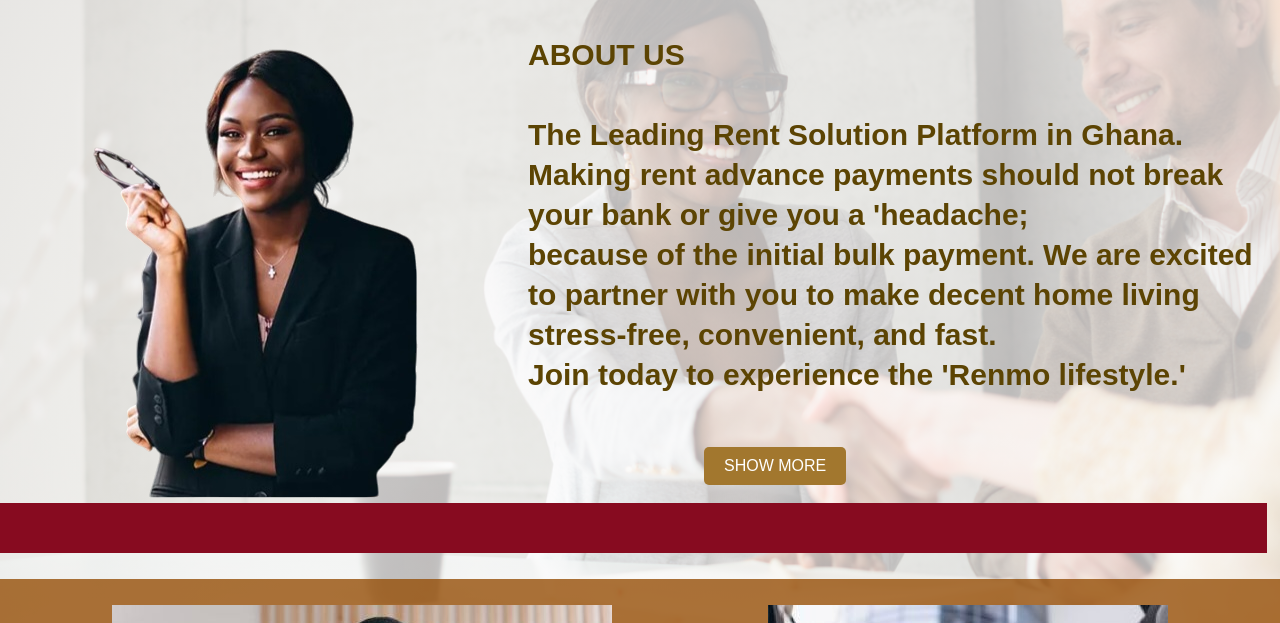
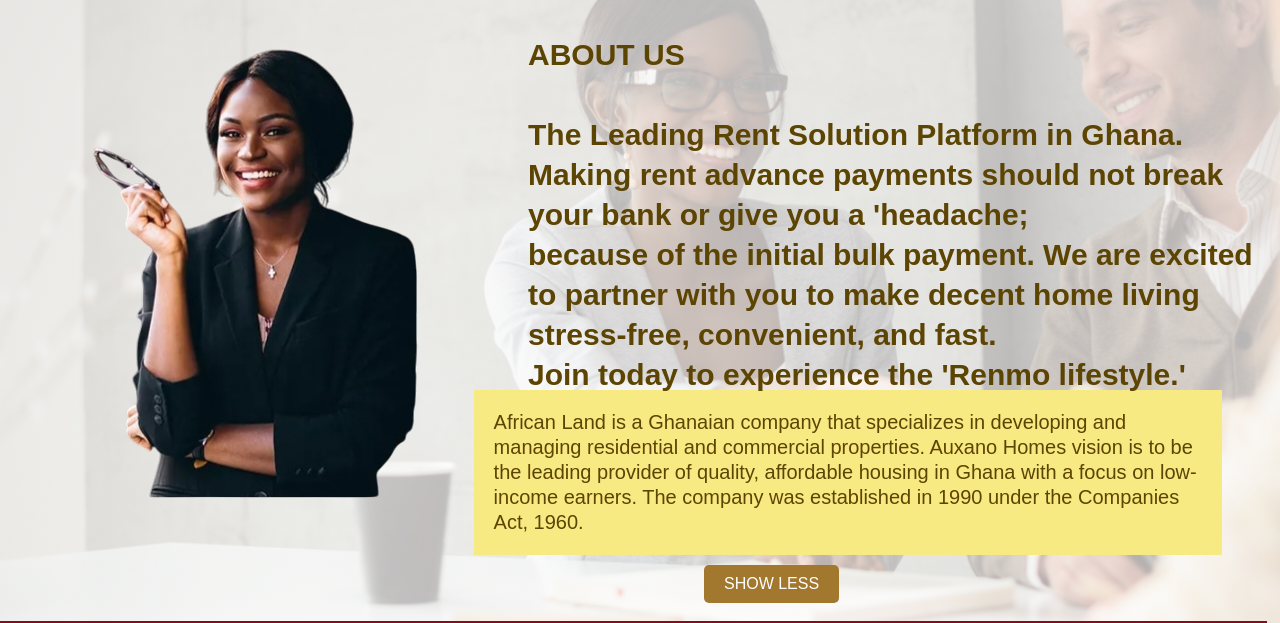
Before and after one commit to LawrenciaKlu/T4G_Project, a plain HTML site: page pages/aboutus.html in a window 1280 px wide. Both pictures are taken after a click on the button "SHOW MORE". Shown: the part 177-800 px from the top of the page. Drawn offline with Linux system fonts and the light colour scheme.

Commit message:
add changes

```diff
--- a/pages/aboutus.html
+++ b/pages/aboutus.html
@@ -58,15 +58,14 @@
 </div>  -->
 
 <div class="button1">
-    <button id="toggleButton">SHOW MORE</button>
     <p class="Pp1">
         African Land is a Ghanaian company that specializes in developing and managing residential and commercial properties.
         Auxano Homes vision is to be the leading provider of quality, affordable housing in Ghana with a focus on low-income earners.
-        The company was established in 1990 under the Companies Act, 1960. Since then,
-        and has developed and managed more than 10,000 units of housing for various income groups all over Ghana.
-        Auxano Homes operates as a private limited company and is the only real estate developer in Ghana that uses mortgages
-        to facilitate home ownership through its subsidiary Amalgamated Housing Mortgage Finance (AHMF).
+        The company was established in 1990 under the Companies Act, 1960.
+
     </p>
+    <button id="toggleButton">SHOW MORE</button>
+
 </div>
 
 <br>
@@ -110,6 +109,9 @@
   </div>
   </div>
 
-  <script src="../src/index.js"></script>
+
+
+  <script src="../src/index.js" defer></script>
+
 </body>
 </html>
--- a/src/index.js
+++ b/src/index.js
@@ -7,6 +7,21 @@
             link.setAttribute('id', 'active');
         }
     });
+});
+
+
+const toggleButton = document.getElementById('toggleButton');
+const paragraph = document.querySelector('.Pp1');
+
+toggleButton.addEventListener('click', () => {
+
+    if (paragraph.style.display === 'none' || paragraph.style.display === '') {
+        paragraph.style.display = 'block';
+        toggleButton.textContent = 'SHOW LESS';
+    } else {
+        paragraph.style.display = 'none';
+        toggleButton.textContent = 'SHOW MORE';
+    }
 });
 
 
@@ -27,18 +42,22 @@
         });
 
 
- const button = document.getElementById("toggleButton");
-        const paragraph = document.querySelector(".Pp1");
+//  const button = document.getElementById("toggleButton");
+//         const paragraph = document.querySelector(".Pp1");
 
-        button.addEventListener("click", () => {
-            if (paragraph.style.display === "none" || !paragraph.style.display) {
-                paragraph.style.display = "block";
-                button.textContent = "SHOW LESS";
-            } else {
-                paragraph.style.display = "none";
-                button.textContent = "SHOW MORE";
-            }
-        });
+//         button.addEventListener("click", () => {
+//             if (paragraph.style.display === "none" || !paragraph.style.display) {
+//                 paragraph.style.display = "block";
+//                 button.textContent = "SHOW LESS";
+//             } else {
+//                 paragraph.style.display = "none";
+//                 button.textContent = "SHOW MORE";
+//             }
+//         });
+
+
+
+
  document.querySelector('.button1 button').addEventListener('click', function() {
     const Pp1Element = document.querySelector('.Pp1');
     if (Pp1Element.style.display === 'none' || !Pp1Element.style.display) {
--- a/src/style.css
+++ b/src/style.css
@@ -467,8 +467,7 @@
     padding-left: 50px;
     /* font-size: small; */
 
-  }
-   */
+
 
 
   /* .form_div{
@@ -1059,3 +1058,18 @@
     line-height: 1.5;
     margin: 0;
 }
+
+.Pp1{
+    font-size: 20px;
+    align-self: auto;
+    color: rgb(92, 68, 3);
+    line-height: 25px;
+    /* margin-bottom:30%; */
+    background-color: hsl(53, 89%, 74%);
+    padding: 20px;
+    margin-right: 10%;
+    margin-bottom: 10px;
+    margin-left: -40%;
+    margin-top: -20%;
+    font-family: Arial, sans-serif ;
+}
```
